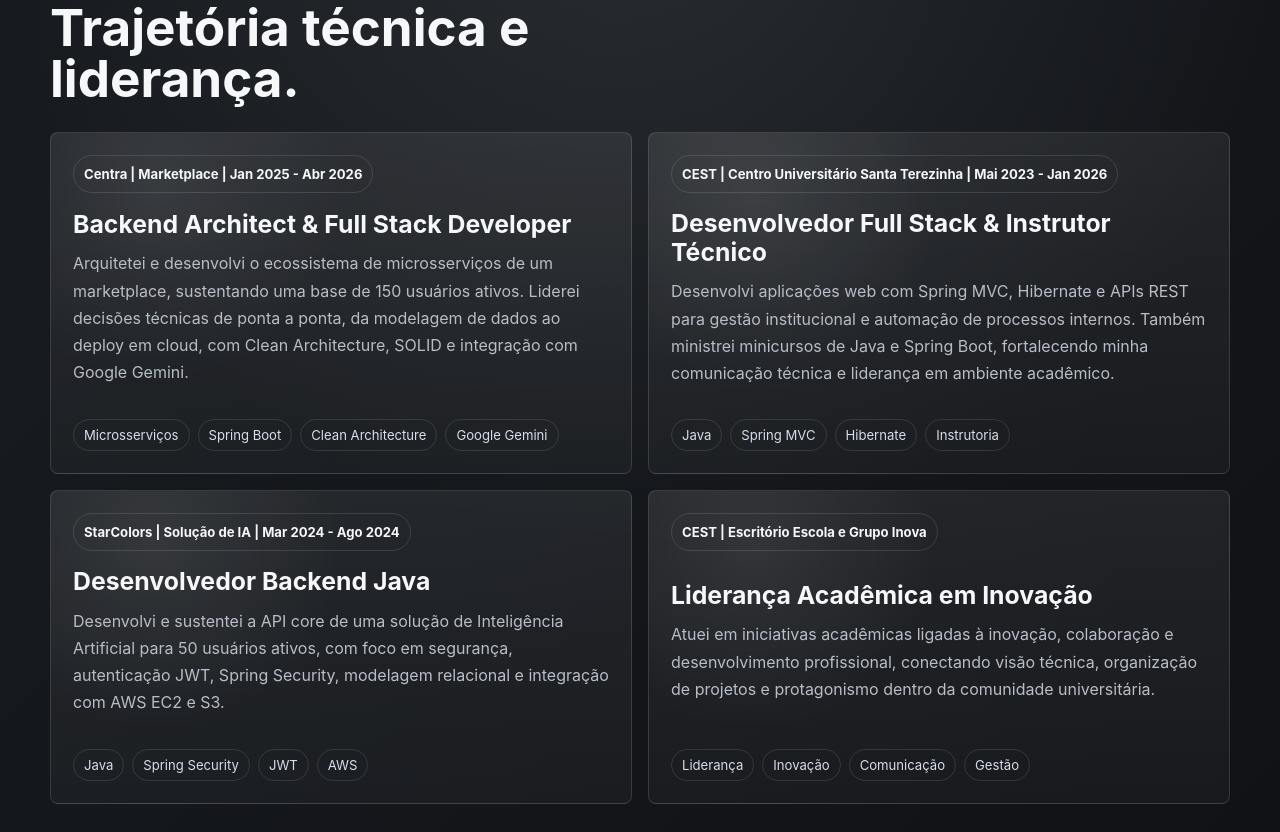
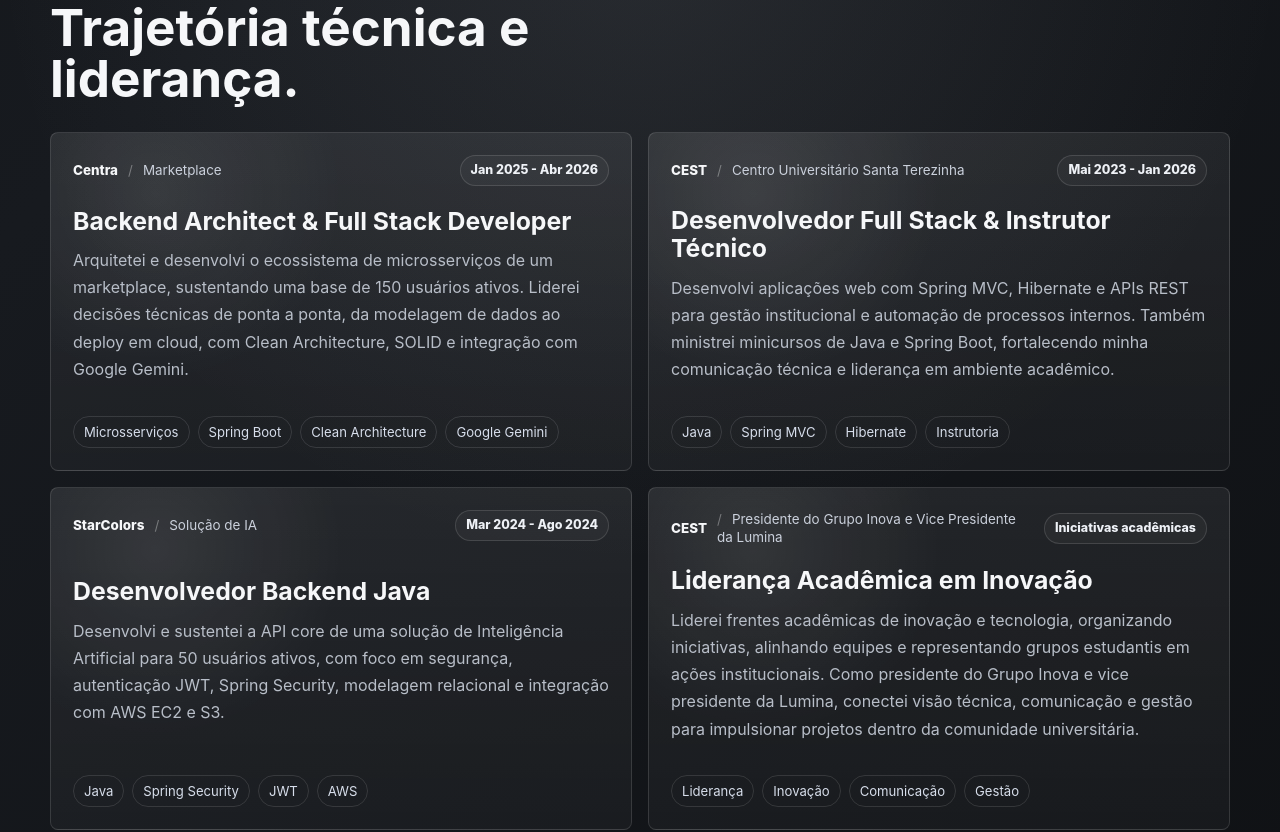
Before and after one commit to joaonascimentooo/Portfolio, a Next.js app: page / in a window 1280 px wide. Shown: the part 1760-2592 px from the top of the page. Built offline with nearby package versions, Linux system fonts and the light colour scheme.

Commit message:
feat: refactor experience context structure and styles for improved layout and readability

```diff
--- a/app/animated-sections.tsx
+++ b/app/animated-sections.tsx
@@ -78,30 +78,38 @@
 const experiences = [
   {
     role: "Backend Architect & Full Stack Developer",
-    context: "Centra | Marketplace | Jan 2025 - Abr 2026",
+    company: "Centra",
+    scope: "Marketplace",
+    period: "Jan 2025 - Abr 2026",
     description:
       "Arquitetei e desenvolvi o ecossistema de microsserviços de um marketplace, sustentando uma base de 150 usuários ativos. Liderei decisões técnicas de ponta a ponta, da modelagem de dados ao deploy em cloud, com Clean Architecture, SOLID e integração com Google Gemini.",
     tags: ["Microsserviços", "Spring Boot", "Clean Architecture", "Google Gemini"],
   },
   {
     role: "Desenvolvedor Full Stack & Instrutor Técnico",
-    context: "CEST | Centro Universitário Santa Terezinha | Mai 2023 - Jan 2026",
+    company: "CEST",
+    scope: "Centro Universitário Santa Terezinha",
+    period: "Mai 2023 - Jan 2026",
     description:
       "Desenvolvi aplicações web com Spring MVC, Hibernate e APIs REST para gestão institucional e automação de processos internos. Também ministrei minicursos de Java e Spring Boot, fortalecendo minha comunicação técnica e liderança em ambiente acadêmico.",
     tags: ["Java", "Spring MVC", "Hibernate", "Instrutoria"],
   },
   {
     role: "Desenvolvedor Backend Java",
-    context: "StarColors | Solução de IA | Mar 2024 - Ago 2024",
+    company: "StarColors",
+    scope: "Solução de IA",
+    period: "Mar 2024 - Ago 2024",
     description:
       "Desenvolvi e sustentei a API core de uma solução de Inteligência Artificial para 50 usuários ativos, com foco em segurança, autenticação JWT, Spring Security, modelagem relacional e integração com AWS EC2 e S3.",
     tags: ["Java", "Spring Security", "JWT", "AWS"],
   },
   {
     role: "Liderança Acadêmica em Inovação",
-    context: "CEST | Escritório Escola e Grupo Inova",
+    company: "CEST",
+    scope: "Presidente do Grupo Inova e Vice Presidente da Lumina",
+    period: "Iniciativas acadêmicas",
     description:
-      "Atuei em iniciativas acadêmicas ligadas à inovação, colaboração e desenvolvimento profissional, conectando visão técnica, organização de projetos e protagonismo dentro da comunidade universitária.",
+      "Liderei frentes acadêmicas de inovação e tecnologia, organizando iniciativas, alinhando equipes e representando grupos estudantis em ações institucionais. Como presidente do Grupo Inova e vice presidente da Lumina, conectei visão técnica, comunicação e gestão para impulsionar projetos dentro da comunidade universitária.",
     tags: ["Liderança", "Inovação", "Comunicação", "Gestão"],
   },
 ];
@@ -217,9 +225,11 @@
               whileTap={{ scale: 0.995 }}
               transition={{ duration: 0.22, ease: easeOut }}
             >
-              <motion.p className="experience-context" variants={tagReveal}>
-                {experience.context}
-              </motion.p>
+              <motion.div className="experience-context" variants={tagReveal}>
+                <strong>{experience.company}</strong>
+                <span>{experience.scope}</span>
+                <time>{experience.period}</time>
+              </motion.div>
               <div>
                 <h3>{experience.role}</h3>
                 <p>{experience.description}</p>
--- a/app/globals.css
+++ b/app/globals.css
@@ -369,14 +369,48 @@
 }
 
 .experience-context {
-  width: fit-content;
-  margin-bottom: 16px;
-  border: 1px solid rgba(255, 255, 255, 0.12);
+  display: flex;
+  width: 100%;
+  align-items: center;
+  gap: 10px;
+  margin-bottom: 20px;
+  color: var(--muted);
+  font-size: 0.84rem;
+  line-height: 1.35;
+}
+
+.experience-context strong {
+  color: var(--text);
+  font-weight: 850;
+}
+
+.experience-context span {
+  min-width: 0;
+  color: #cbd1dc;
+}
+
+.experience-context span::before {
+  margin-right: 10px;
+  color: rgba(255, 255, 255, 0.34);
+  content: "/";
+}
+
+.experience-context time {
+  margin-left: auto;
+  border: 1px solid rgba(255, 255, 255, 0.13);
   border-radius: 999px;
-  padding: 7px 10px;
-  color: var(--text) !important;
-  font-size: 0.82rem;
-  font-weight: 750;
+  padding: 6px 10px;
+  background: rgba(255, 255, 255, 0.035);
+  color: #eef1f6;
+  font-size: 0.78rem;
+  font-weight: 760;
+  white-space: nowrap;
+  transition: border-color 180ms ease, background 180ms ease;
+}
+
+.experience-card:hover .experience-context time {
+  border-color: rgba(255, 255, 255, 0.22);
+  background: rgba(255, 255, 255, 0.065);
 }
 
 .project-links {
@@ -484,6 +518,14 @@
     grid-template-columns: 1fr;
   }
 
+  .experience-context {
+    flex-wrap: wrap;
+  }
+
+  .experience-context time {
+    margin-left: 0;
+  }
+
   .footer {
     align-items: flex-start;
     flex-direction: column;
@@ -522,4 +564,14 @@
   .footer {
     padding: 60px 0;
   }
+
+  .experience-context {
+    align-items: flex-start;
+    flex-direction: column;
+    gap: 6px;
+  }
+
+  .experience-context span::before {
+    content: none;
+  }
 }
```
